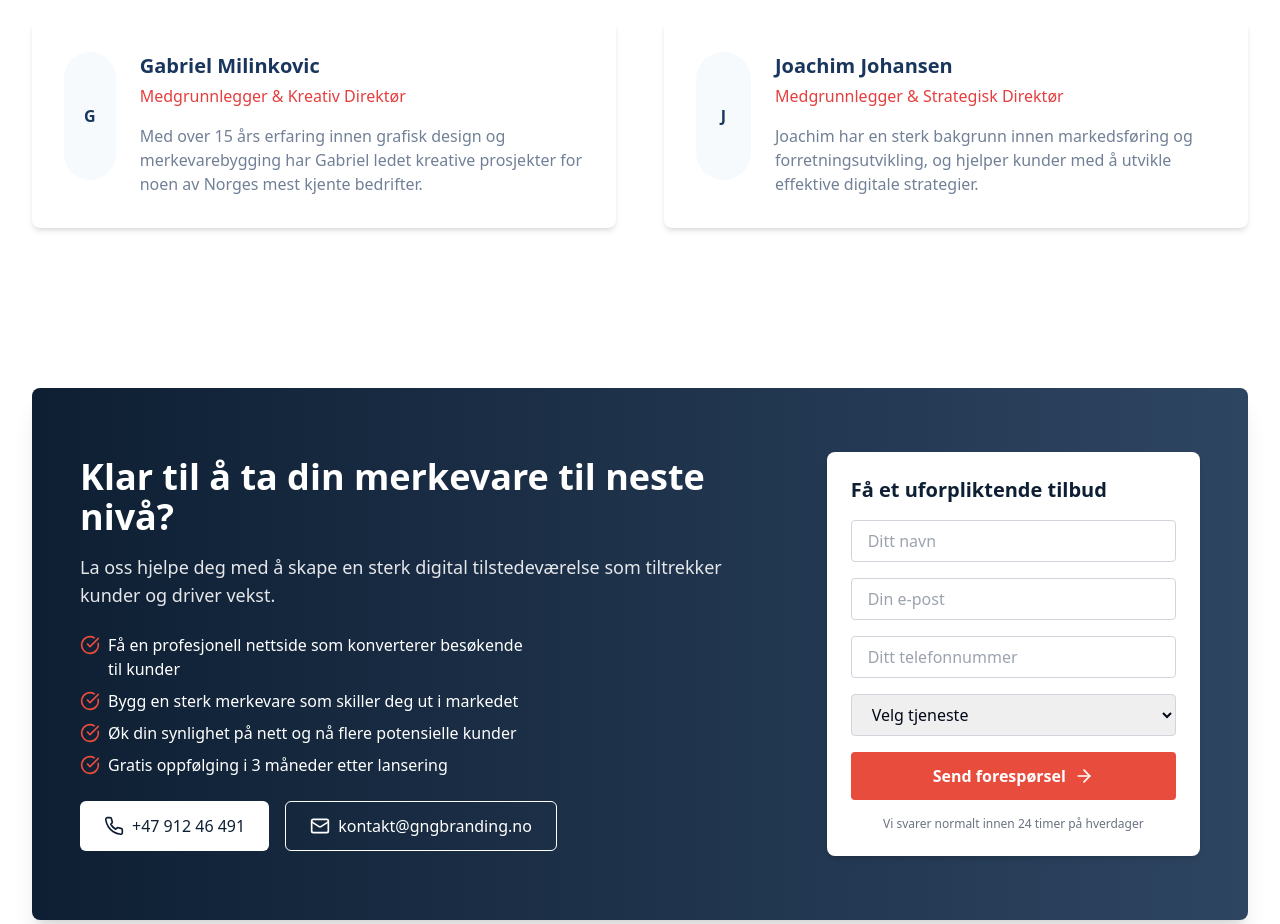
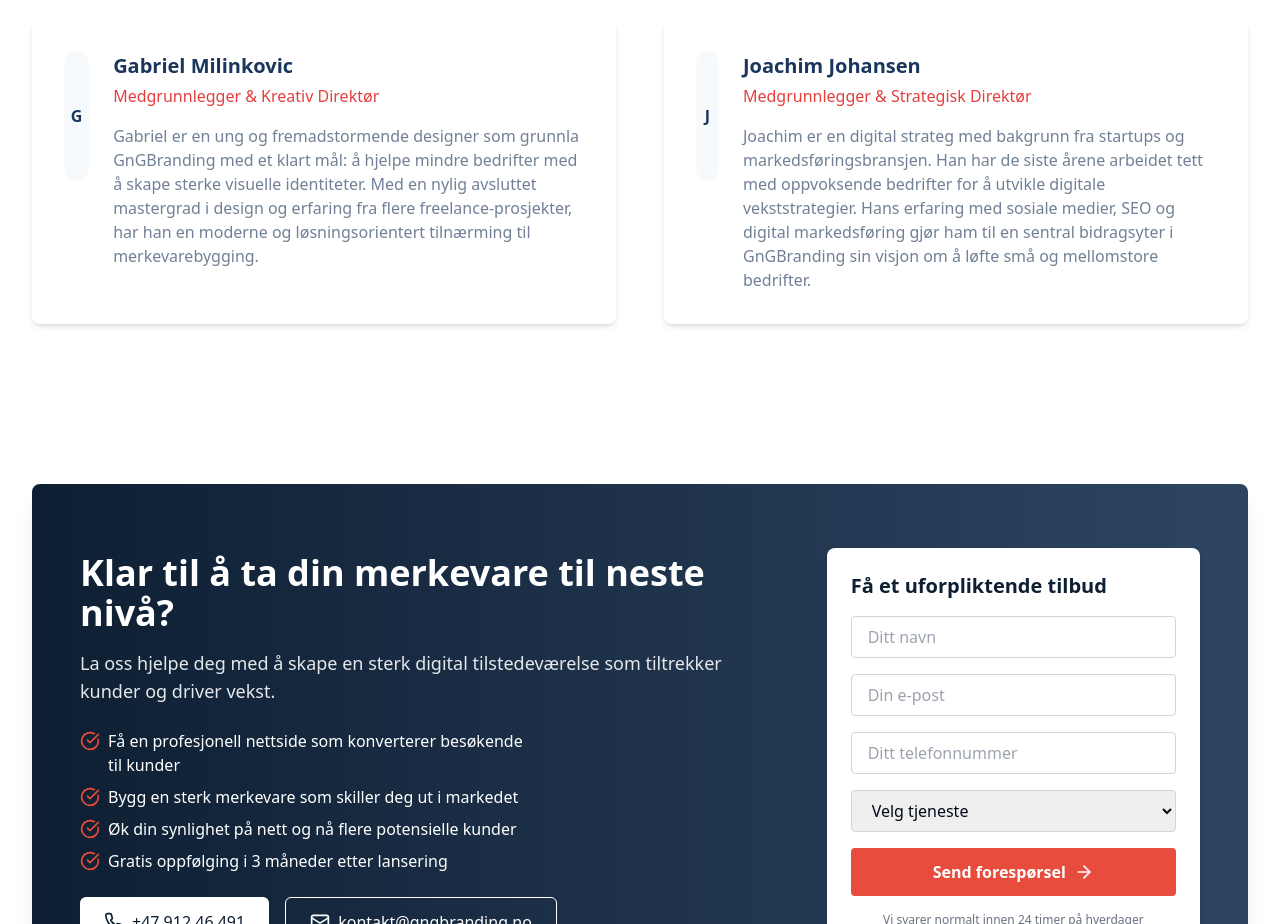
Before and after one commit to ensurik/gngbranding, a React (Vite) app: page /about in a window 1280 px wide. Shown: the part 1700-2624 px from the top of the page. Built offline with nearby package versions, Linux system fonts and the light colour scheme.

Commit message:
Update About page content
Updated the "Our Team" section with more realistic bios for Gabriel and Joachim.

```diff
--- a/src/pages/About.tsx
+++ b/src/pages/About.tsx
@@ -31,12 +31,12 @@ const About = () => {
     {
       name: "Gabriel Milinkovic",
       title: "Medgrunnlegger & Kreativ Direktør",
-      bio: "Med over 15 års erfaring innen grafisk design og merkevarebygging har Gabriel ledet kreative prosjekter for noen av Norges mest kjente bedrifter.",
+      bio: "Gabriel er en ung og fremadstormende designer som grunnla GnGBranding med et klart mål: å hjelpe mindre bedrifter med å skape sterke visuelle identiteter. Med en nylig avsluttet mastergrad i design og erfaring fra flere freelance-prosjekter, har han en moderne og løsningsorientert tilnærming til merkevarebygging.",
     },
     {
       name: "Joachim Johansen",
       title: "Medgrunnlegger & Strategisk Direktør",
-      bio: "Joachim har en sterk bakgrunn innen markedsføring og forretningsutvikling, og hjelper kunder med å utvikle effektive digitale strategier.",
+      bio: "Joachim er en digital strateg med bakgrunn fra startups og markedsføringsbransjen. Han har de siste årene arbeidet tett med oppvoksende bedrifter for å utvikle digitale vekststrategier. Hans erfaring med sosiale medier, SEO og digital markedsføring gjør ham til en sentral bidragsyter i GnGBranding sin visjon om å løfte små og mellomstore bedrifter.",
     },
   ];
 
```
